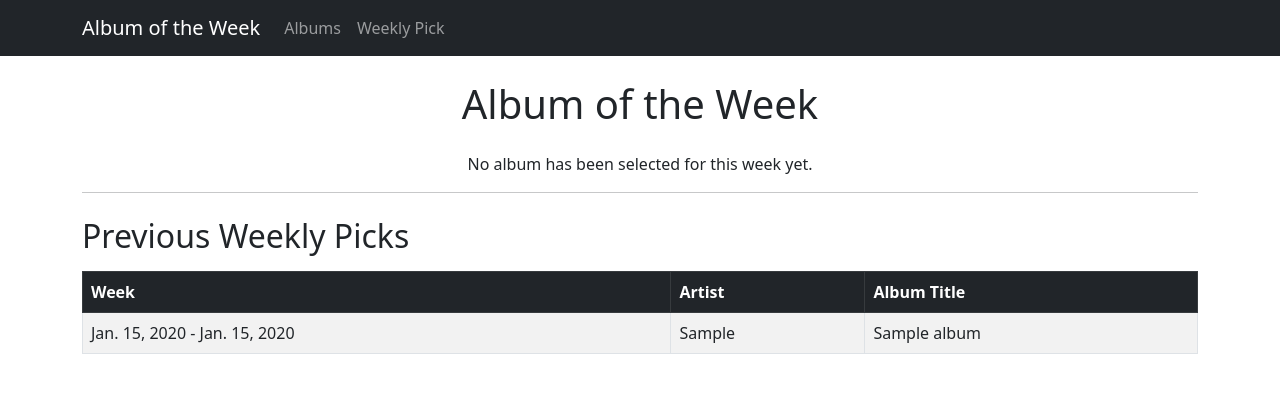
After one commit to BeetjeMatig/AlbumOfTheWeek, a Django app: page /weekly-pick/ in a window 1280 px wide. The commit adds this page. Shown: the top 393 px of the page. Run offline with Django 4.2, Linux system fonts and the light colour scheme; tables that the repository leaves empty hold one stand-in row (values such as "Sample post").

Commit message:
Implement home page and weekly pick features with navigation updates

```diff
--- /dev/null
+++ b/album_project/albums/templates/albums/weekly_pick.html
@@ -0,0 +1,52 @@
+{% extends "base.html" %}
+
+{% block title %}Weekly Pick - Album of the Week{% endblock %}
+
+{% block content %}
+  <h1 class="mb-4 text-center">Album of the Week</h1>
+
+  {% if current_pick %}
+    <div class="card mx-auto mb-4" style="max-width: 500px;">
+      <div class="card-header bg-dark text-white">
+        Current Pick ({{ current_pick.week_start_date }} - {{ current_pick.week_end_date }})
+      </div>
+      <div class="card-body text-center">
+        <h5 class="card-title">{{ current_pick.album.artist }} - {{ current_pick.album.title }}</h5>
+        {% if current_pick.album.release_year %}
+          <p class="card-text">Released: {{ current_pick.album.release_year }}</p>
+        {% endif %}
+        {% if current_pick.album.genre %}
+          <p class="card-text"><strong>Genre:</strong> {{ current_pick.album.genre }}</p>
+        {% endif %}
+      </div>
+    </div>
+  {% else %}
+    <p class="text-center">No album has been selected for this week yet.</p>
+  {% endif %}
+
+  <hr>
+
+  <h2 class="mt-4">Previous Weekly Picks</h2>
+  {% if past_picks %}
+    <table class="table table-striped table-bordered mt-3">
+      <thead class="table-dark">
+        <tr>
+          <th>Week</th>
+          <th>Artist</th>
+          <th>Album Title</th>
+        </tr>
+      </thead>
+      <tbody>
+        {% for pick in past_picks %}
+          <tr>
+            <td>{{ pick.week_start_date }} - {{ pick.week_end_date }}</td>
+            <td>{{ pick.album.artist }}</td>
+            <td>{{ pick.album.title }}</td>
+          </tr>
+        {% endfor %}
+      </tbody>
+    </table>
+  {% else %}
+    <p>No previous picks available.</p>
+  {% endif %}
+{% endblock %}
--- a/album_project/albums/templates/base.html
+++ b/album_project/albums/templates/base.html
@@ -2,7 +2,7 @@
 <html lang="en">
 <head>
   <meta charset="UTF-8">
-  <title>{% block title %}My Django App{% endblock %}</title>
+  <title>{% block title %}Album of the Week{% endblock %}</title>
   <!-- Bootstrap CSS -->
   <link
     rel="stylesheet"
@@ -11,12 +11,33 @@
   {% block extra_css %}{% endblock %}
 </head>
 <body>
+
+  <!-- Navigation Bar -->
+  <nav class="navbar navbar-expand-lg navbar-dark bg-dark">
+    <div class="container">
+      <a class="navbar-brand" href="{% url 'home' %}">Album of the Week</a>
+      <button class="navbar-toggler" type="button" data-bs-toggle="collapse" data-bs-target="#navbarNav">
+        <span class="navbar-toggler-icon"></span>
+      </button>
+      <div class="collapse navbar-collapse" id="navbarNav">
+        <ul class="navbar-nav">
+          <li class="nav-item">
+            <a class="nav-link" href="{% url 'album_list' %}">Albums</a>
+          </li>
+          <li class="nav-item">
+            <a class="nav-link" href="{% url 'weekly_pick' %}">Weekly Pick</a>
+          </li>
+        </ul>
+      </div>
+    </div>
+  </nav>
+
   <div class="container py-4">
     {% block content %}
     {% endblock %}
   </div>
 
-  <!-- Bootstrap JS (optional) -->
+  <!-- Bootstrap JS -->
   <script
     src="https://cdn.jsdelivr.net/npm/bootstrap@5.3.0/dist/js/bootstrap.bundle.min.js">
   </script>
--- a/album_project/albums/urls.py
+++ b/album_project/albums/urls.py
@@ -1,6 +1,8 @@
 from django.urls import path
-from .views import album_list
+from .views import home, album_list, weekly_pick
 
 urlpatterns = [
-    path('', album_list, name='album_list'),
+    path('', home, name='home'),
+    path('albums/', album_list, name='album_list'),
+    path('weekly-pick/', weekly_pick, name='weekly_pick'),  # Add this
 ]
--- a/album_project/albums/views.py
+++ b/album_project/albums/views.py
@@ -3,6 +3,35 @@ from django.db.models import Q
 from django.http import HttpResponse
 from django.template.loader import render_to_string
 from .models import Album
+from datetime import date, timedelta
+from .models import WeeklyPick
+
+def home(request):
+    """Home page displaying the current week's album pick."""
+    today = date.today()
+    week_start = today - timedelta(days=today.weekday())  # Get Monday of the current week
+    week_end = week_start + timedelta(days=6)  # Sunday of the current week
+
+    weekly_pick = WeeklyPick.objects.filter(week_start_date=week_start).first()
+
+    return render(request, "albums/home.html", {"weekly_pick": weekly_pick})
+
+def weekly_pick(request):
+    """Displays the current album of the week and previous selections."""
+    today = date.today()
+    week_start = today - timedelta(days=today.weekday())  # Get Monday of the current week
+
+    # Get the current week's pick
+    current_pick = WeeklyPick.objects.filter(week_start_date=week_start).first()
+
+    # Get previous weekly picks
+    past_picks = WeeklyPick.objects.exclude(week_start_date=week_start).order_by('-week_start_date')
+
+    return render(request, "albums/weekly_pick.html", {
+        "current_pick": current_pick,
+        "past_picks": past_picks
+    })
+
 
 def album_list(request):
     query = request.GET.get('q', '')
```
Also changed, not shown: album_project/albums/management/commands/clear_test_albums.py (added, +19 -0 lines), album_project/albums/management/commands/pick_weekly_albums_test.py (added, +9 -0 lines), album_project/albums/templates/albums/home.html (added, +31 -0 lines), album_project/albums/utils.py (added, +34 -0 lines).
